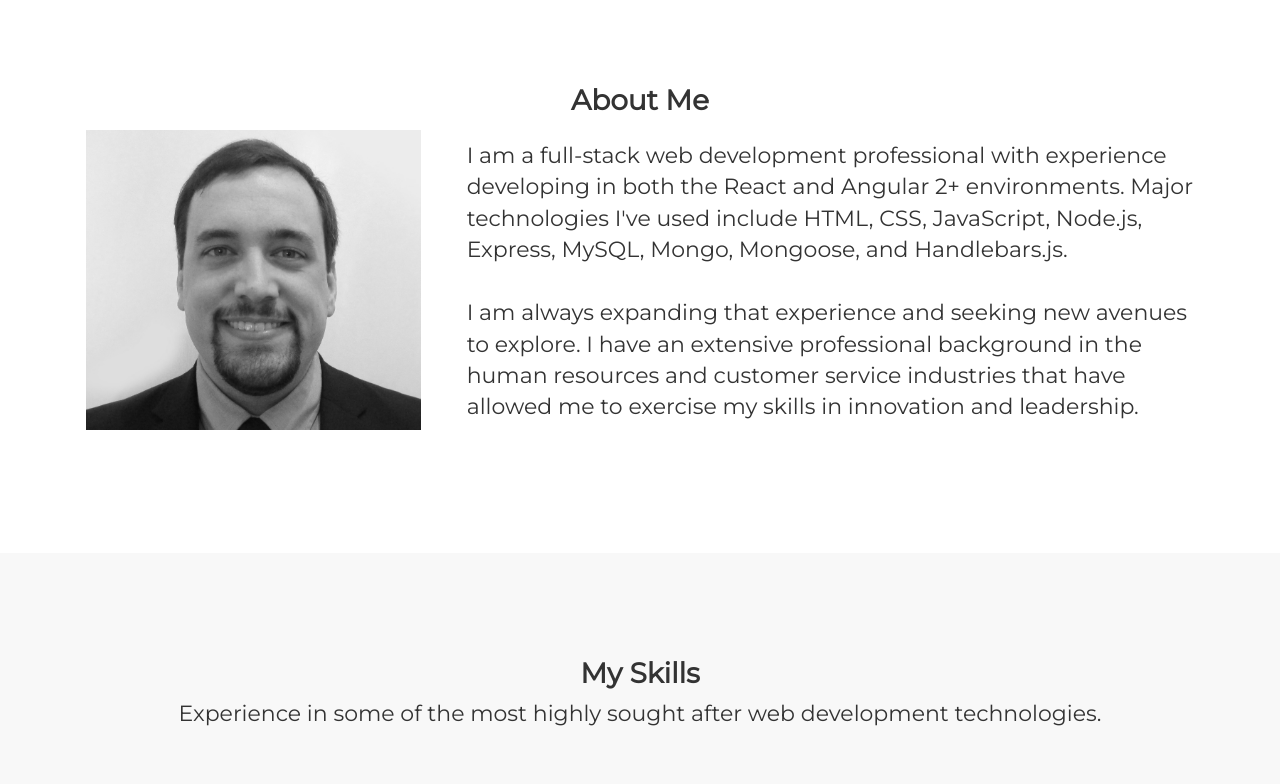
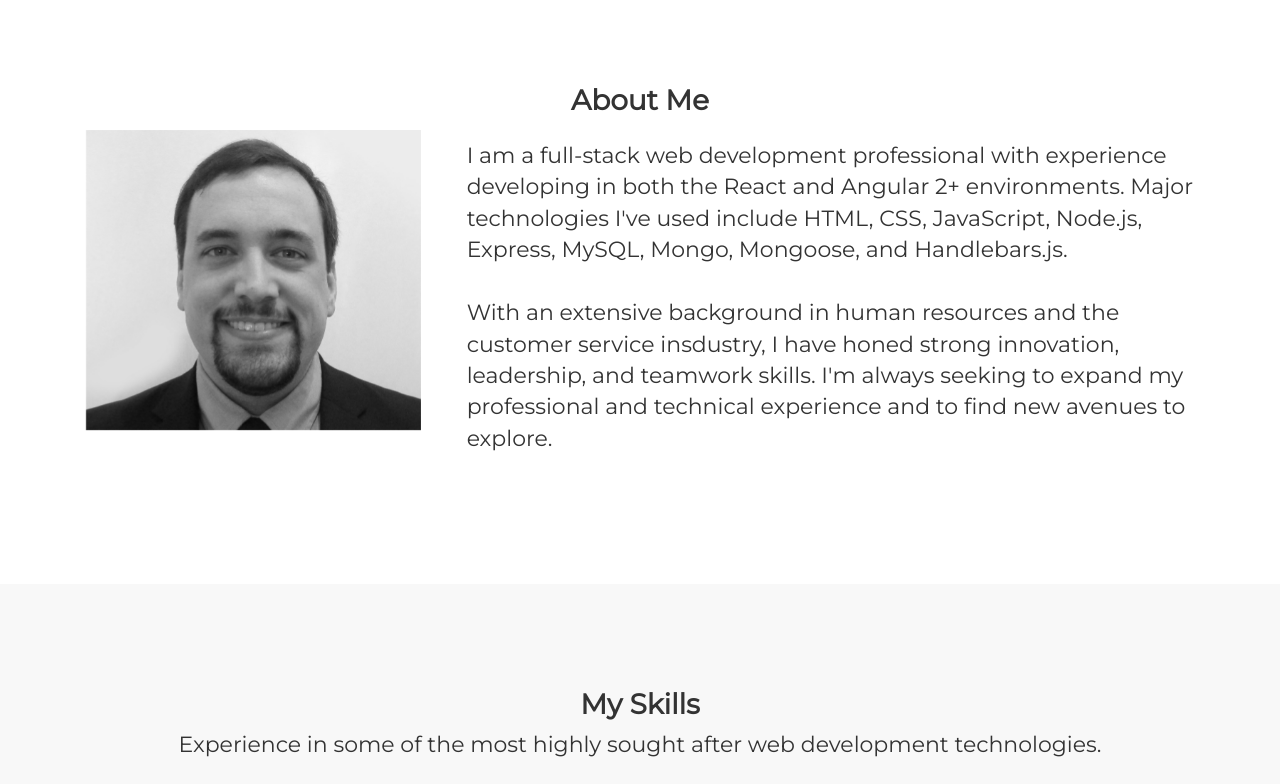
Before and after one commit to ben-lacy/Personal-Portfolio, a plain HTML site: page index.html in a window 1280 px wide. Shown: the part 820-1604 px from the top of the page. Drawn offline with nearby package versions, Linux system fonts and the light colour scheme.

Commit message:
updating wording of aboutme

```diff
--- a/index.html
+++ b/index.html
@@ -81,10 +81,9 @@
                         used include HTML, CSS, JavaScript, Node.js, Express, MySQL, Mongo, Mongoose,
                         and Handlebars.js.
                         <br><br>
-                         I am always expanding that experience and seeking new
-                        avenues to explore. I have an extensive professional background in the human
-                        resources and customer service industries that have allowed me to exercise
-                        my skills in innovation and leadership. </p>
+                        With an extensive background in human resources and the customer service insdustry,
+                        I have honed strong innovation, leadership, and teamwork skills. I'm always seeking to
+                        expand my professional and technical experience and to find new avenues to explore.</p>
                     </div>
                 </div>
             </div> <!-- Close Container -->
```
